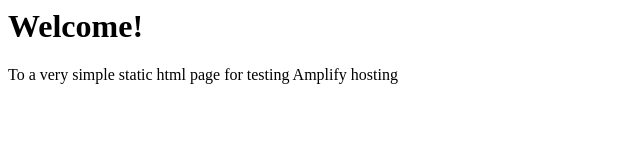
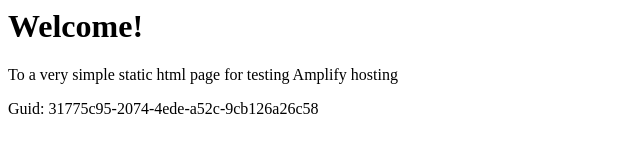
Before and after one commit to aws-aemilia-bom/Github-PR-Commit-Integration-Test-DoNotTouch-v1-preprod-ap-south-1, a website: page src/index.html in a window 1280 px wide. Shown: the whole page, without its empty margins (0-640 px from the left). Drawn offline with Linux system fonts and the light colour scheme.

Commit message:
commit from integ tests

```diff
--- a/src/index.html
+++ b/src/index.html
@@ -1,3 +1,5 @@
+
+
 <html lang="en">
 
 <head>
@@ -10,6 +12,6 @@
 <body>
     <h1>Welcome!</h1>
     <p>To a very simple static html page for testing Amplify hosting</p>
-</body>
+    <p>Guid: 31775c95-2074-4ede-a52c-9cb126a26c58</p></body>
 
 </html>
```
